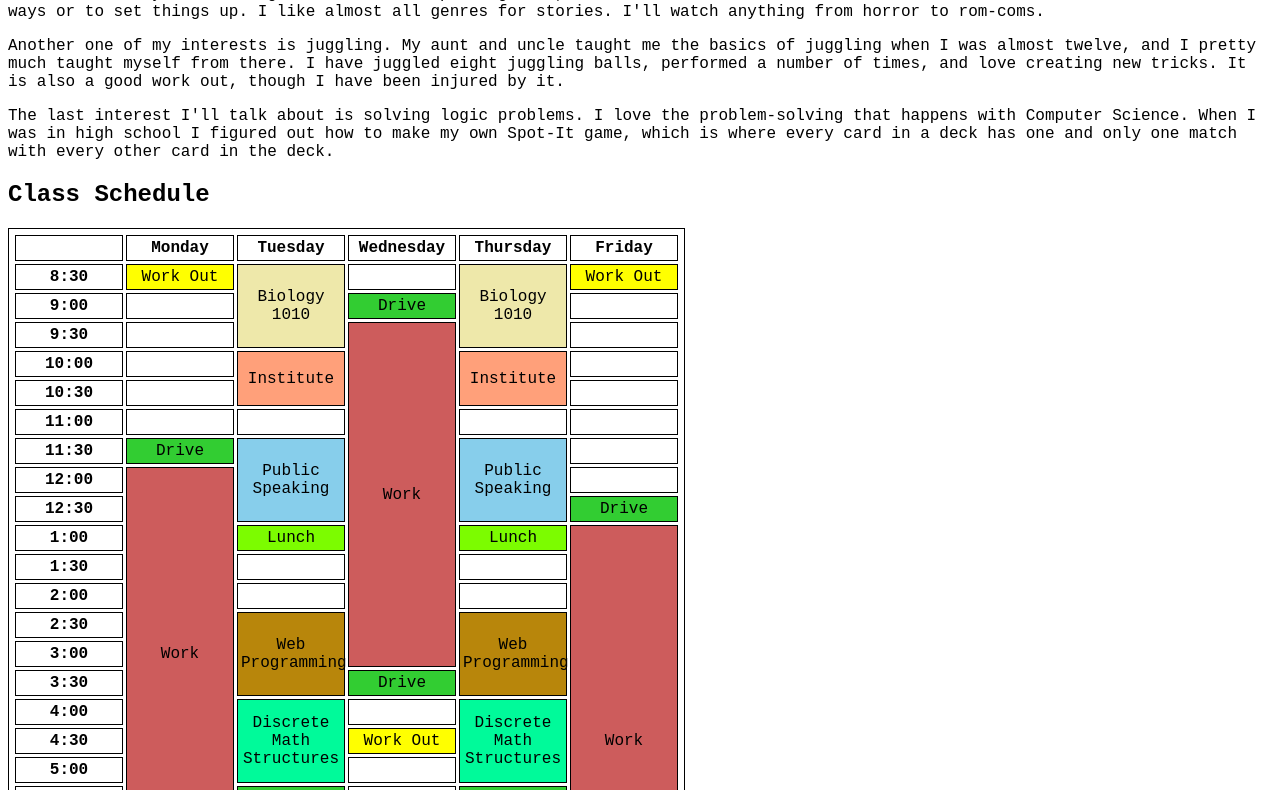
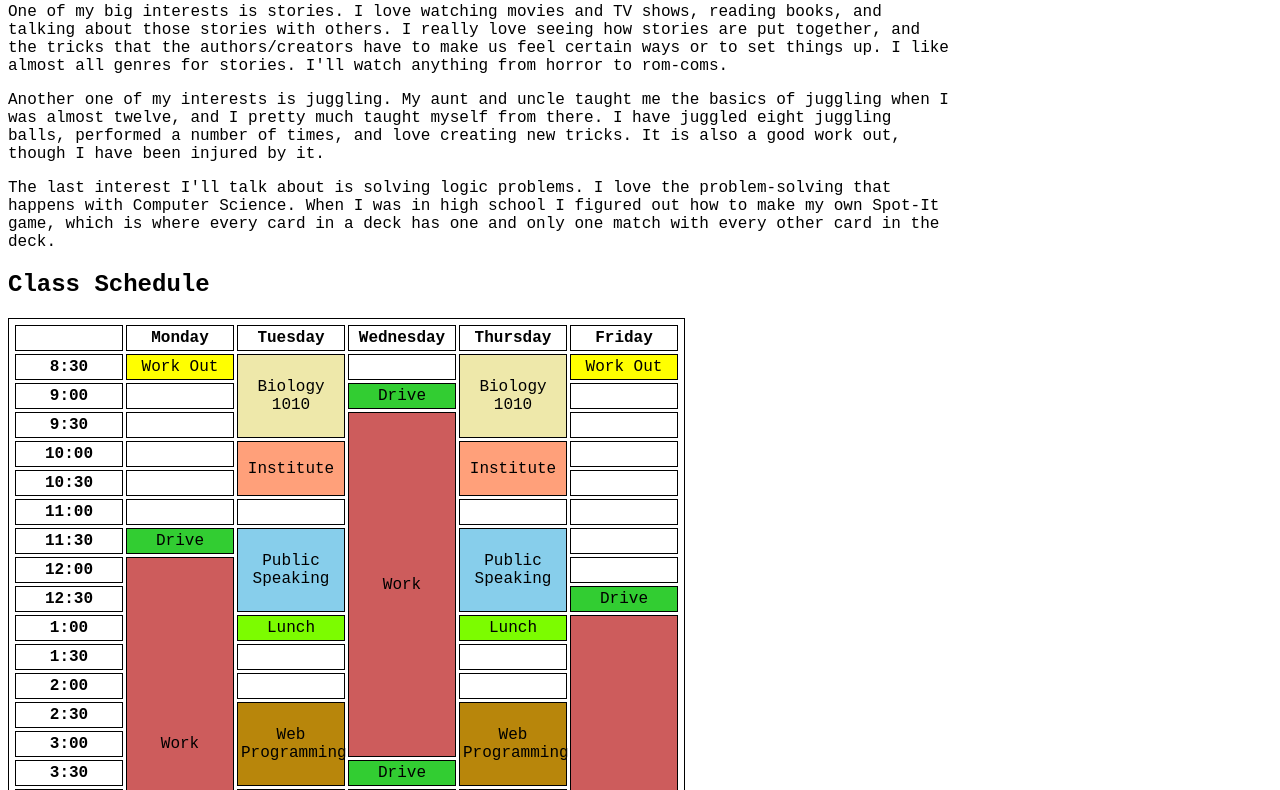
Before and after one commit to davin-lott/about-me, a plain HTML site: page index.html in a window 1280 px wide. Shown: the part 611-1401 px from the top of the page. Drawn offline with Linux system fonts and the light colour scheme.

Commit message:
changing background

```diff
--- a/about_me.css
+++ b/about_me.css
@@ -94,4 +94,6 @@ h1{
 }
 .background{
     background-color: white;
+    width: 75%;
+    box-align: center;
 }
```
